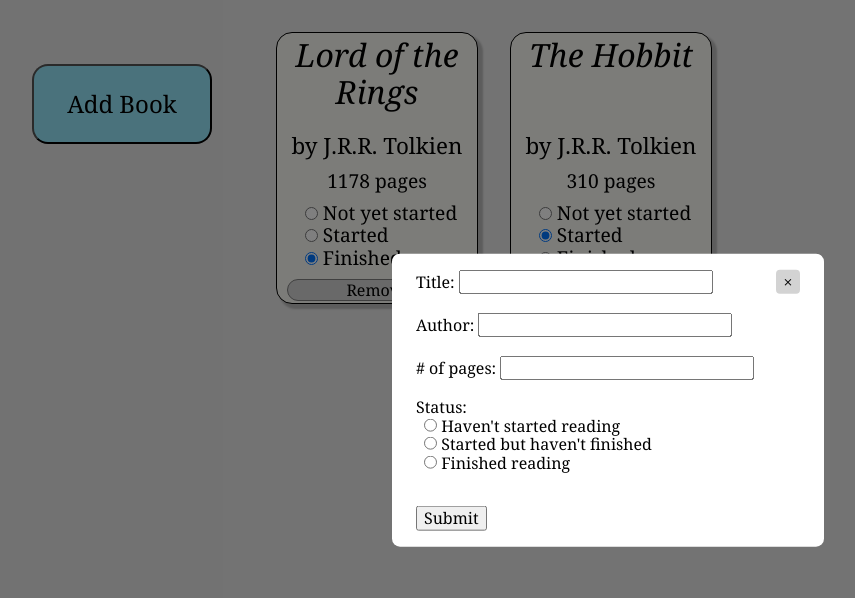
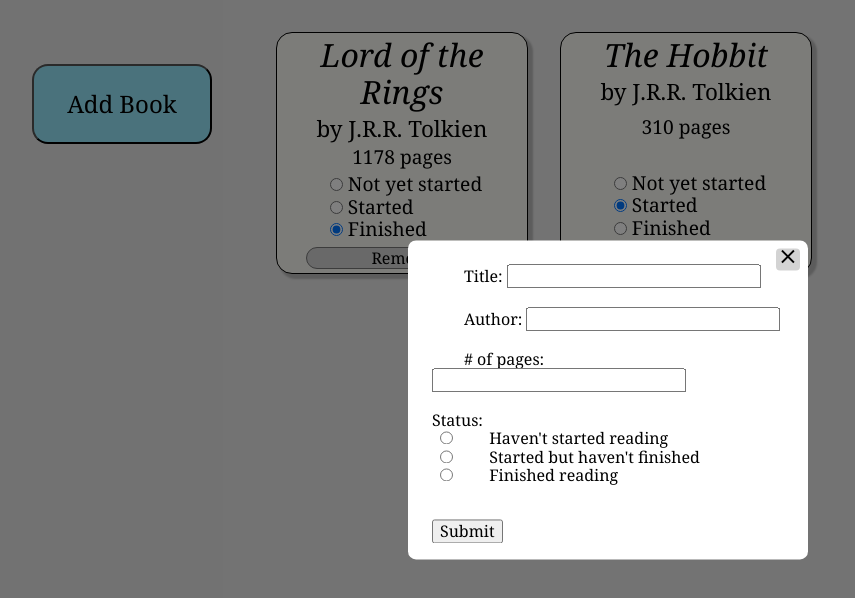
Before and after one commit to nhsegal/library, a plain HTML site: page index.html in a window 1280 px wide. Both pictures are taken after a click on the button "Add Book". Shown: the whole page, without its empty margins (32-887 px from the left). Drawn offline with nearby package versions, Linux system fonts and the light colour scheme.

Commit message:
Refactor removal process

```diff
--- a/index.html
+++ b/index.html
@@ -16,7 +16,7 @@
 </div>
 <div class="modal">
     <div class="modal-content">
-        <span class="close-button">&times;</span>
+        <span class="close-modal-button">&times;</span>
         <form id="bookForm">
             <label for="title">Title:</label>
             <input type="text" id="title" name="title" required><br><br>
--- a/script.js
+++ b/script.js
@@ -2,7 +2,7 @@ let myLibrary = [];
 
 const modal = document.querySelector(".modal");
 const addBookBtn = document.querySelector(".addBook");
-const closeButton = document.querySelector(".close-button");
+const closeModalButton = document.querySelector(".close-modal-button");
 const submitBtn = document.querySelector("#modal-submit");
 const deck = document.querySelector("#deck");
 const bookForm = document.querySelector("#bookForm");
@@ -57,7 +57,7 @@ function displayBooks(){
 
         const author = document.createElement("div");
         author.classList.add('author');
-        author.textContent = "by "+book.author;
+        author.textContent = "by " + book.author;
 
         const pages = document.createElement("div");
         pages.classList.add('pages');
@@ -68,53 +68,57 @@ function displayBooks(){
 
         const list = document.createElement("ul");
         const li1 = document.createElement("li");
-        const rad1 = document.createElement('input');
-        rad1.classList.add('radio');
-        rad1.type = 'radio';
-        rad1.id = 'no'+book.title;;
-        rad1.name = 'read'+book.title;
-        rad1.value = 'Not started';
-        rad1.onclick = changeStatus;
+        const radioOption1 = document.createElement('input');
+        radioOption1.classList.add('radio');
+        radioOption1.type = 'radio';
+
+        // Appending the book title to the radio id and radio name
+        // groups the buttons by card and gives each label a unique id
+
+        radioOption1.id = 'no' + book.title;;
+        radioOption1.name = 'read' + book.title;
+        radioOption1.value = 'Not started';
+        radioOption1.onclick = changeStatus;
 
 
         const label1 = document.createElement('label');
-        label1.htmlFor = 'no'+book.title;;
+        label1.htmlFor = 'no' + book.title;;
         label1.textContent = " Not yet started";
         if (book.read == 'Not started') {
-            rad1.checked = true;
+            radioOption1.checked = true;
         }
 
         const li2 = document.createElement("li");
-        const rad2 = document.createElement('input');
-        rad2.classList.add('radio');
-        rad2.type = 'radio';
-        rad2.id = 'started'+book.title;;
-        rad2.name ='read'+book.title;
-        rad2.value = 'Started';
-        rad2.onclick = changeStatus;
+        const radioOption2 = document.createElement('input');
+        radioOption2.classList.add('radio');
+        radioOption2.type = 'radio';
+        radioOption2.id = 'started'+book.title;;
+        radioOption2.name ='read'+book.title;
+        radioOption2.value = 'Started';
+        radioOption2.onclick = changeStatus;
 
         const label2 = document.createElement('label');
-        label2.htmlFor = 'started'+book.title;;
+        label2.htmlFor = 'started' + book.title;;
         label2.textContent = " Started";
         if (book.read == 'Started') {
-            rad2.checked = true;
+            radioOption2.checked = true;
         }
 
 
         const li3 = document.createElement("li");
-        const rad3 = document.createElement('input');
-        rad3.classList.add('radio');
-        rad3.type = 'radio';
-        rad3.id = 'finished'+book.title;;
-        rad3.name = 'read'+book.title;
-        rad3.value = 'Finished';
-        rad3.onclick = changeStatus;
+        const radioOption3 = document.createElement('input');
+        radioOption3.classList.add('radio');
+        radioOption3.type = 'radio';
+        radioOption3.id = 'finished'+book.title;;
+        radioOption3.name = 'read'+book.title;
+        radioOption3.value = 'Finished';
+        radioOption3.onclick = changeStatus;
 
         const label3 = document.createElement('label');
         label3.htmlFor = 'finished'+book.title;;
         label3.textContent = "  Finished";
         if (book.read == 'Finished') {
-            rad3.checked = true;
+            radioOption3.checked = true;
         }
 
         const removeBtn = document.createElement('button');
@@ -122,11 +126,11 @@ function displayBooks(){
         removeBtn.textContent = 'Remove';
         removeBtn.onclick = removeBook;
 
-        li1.append(rad1);
+        li1.append(radioOption1);
         li1.append(label1);
-        li2.append(rad2);
+        li2.append(radioOption2);
         li2.append(label2);
-        li3.append(rad3);
+        li3.append(radioOption3);
         li3.append(label3)
         list.append(li1);
         list.append(li2);
@@ -135,6 +139,7 @@ function displayBooks(){
 
         const card = document.createElement("div");
         card.classList.add('card');
+        card.setAttribute("data-id", myLibrary.indexOf(book));
         card.appendChild(title);
         card.appendChild(author);
         card.appendChild(pages);
@@ -162,7 +167,10 @@ function changeStatus(e){
 
 function removeBook(e){
     let titleToRemove = e.target.parentElement.firstChild.textContent;
-    myLibrary = myLibrary.filter( o => o.title !== titleToRemove);
+    let idToRemove = e.target.parentElement.getAttribute('data-id');
+    console.log(idToRemove)
+
+    myLibrary.splice(idToRemove, 1);
     displayBooks();
 }
 
@@ -186,7 +194,7 @@ function toggleModal() {
 
 bookForm.addEventListener("submit", addBookThruModal);
 addBookBtn.addEventListener("click", toggleModal);
-closeButton.addEventListener("click", toggleModal);
+closeModalButton.addEventListener("click", toggleModal);
 
 addBookToLibrary(test);
 addBookToLibrary(test2);
--- a/styles.css
+++ b/styles.css
@@ -29,16 +29,16 @@ button {
 .card {
     display: flex;
     flex-direction: column;
-    justify-content: space-between;
+    justify-content: flex-start;
     justify-items: center;
     align-items: center;
     text-align: center;
-    height: 270px;
-    width: 200px;
+    height: 240px;
+    width: 250px;
     border: 1px solid black;
     border-radius: 1rem;
     background: rgb(248,248,243);
-    gap: 10px;
+    gap: 5px;
     font-size: 1.2rem;
     box-shadow: 4px 4px 2px 1px rgba(0, 0, 0, 0.2);
     margin-left: 2rem;
@@ -49,8 +49,6 @@ button {
     font-size: 2rem;
     font-style: italic;
     margin-top: 4px;
-    height: 100px;
-
 }
 
 .card .author {
@@ -65,19 +63,21 @@ button {
 }
 
 .card .read-options {
-   /* margin-bottom: 2px;
-    margin-top: auto;*/
+    margin-bottom: 2px;
+    margin-top: auto;
+    justify-self: flex-end;
 }
 
 .card button {
     font-size: 1rem;
-    height: 1.5rem;
+    height: 30px;
+    width: 12rem;
     flex: 0;
     background-color: rgb(210,210,210);
-    margin-bottom: 2px;
-    margin-top: auto;
+    margin-bottom: 5px;
+    margin-top: 0;
     justify-self: flex-end;
-    border: 1px solid grey;
+    border: 1px solid rgb(120,120,120);
 }
 
 .modal {
@@ -99,19 +99,30 @@ button {
     left: 50%;
     transform: translate(-50%, -50%);
     background-color: white;
-    padding: 1rem 1.5rem;
+    padding: .5rem .5rem 0 0.5rem;
     width: 24rem;
     border-radius: 0.5rem;
 }
 
-.close-button {
+.modal-content form {
+    padding: 1rem 1rem;
+}
+.modal-content form label{
+    padding-left: 2rem;
+}
+
+.close-modal-button {
     float: right;
+    align-content: center;
     width: 1.5rem;
-    line-height: 1.5rem;
+    font-size: 2rem;
+    line-height: 1rem;
     text-align: center;
     cursor: pointer;
     border-radius: 0.25rem;
     background-color: lightgray;
+    padding-bottom: 6px;
+
 }
 
 .close-button:hover {
```
